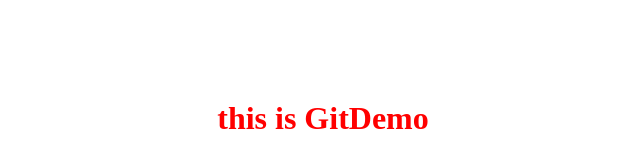
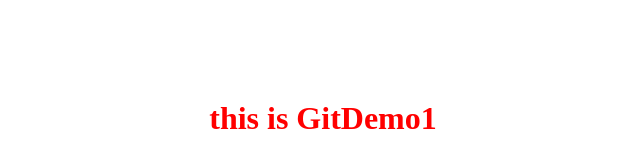
Before and after one commit to xzx21/xzx.com, a plain HTML site: page index.html in a window 1280 px wide. Shown: the whole page, without its empty margins (317-957 px from the left). Drawn offline with Linux system fonts and the light colour scheme.

Commit message:
gitdemo2

```diff
--- a/index.html
+++ b/index.html
@@ -6,6 +6,6 @@
     <link rel="stylesheet" type="text/css" href="style.css">
 </head>
 <body>
-	<h1>this is GitDemo</h1>
+	<h1>this is GitDemo1</h1>
 </body>
 </html>
```
